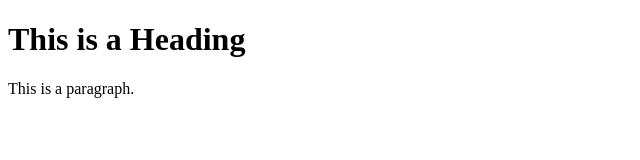
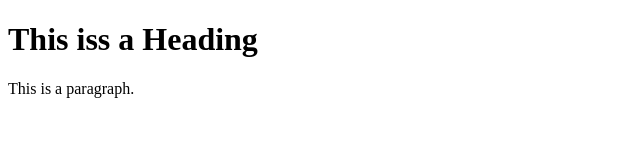
Before and after one commit to Stayharddavidgoggins/ohjelmointi, a plain HTML site: page index.html in a window 1280 px wide. Shown: the whole page, without its empty margins (0-640 px from the left). Drawn offline with Linux system fonts and the light colour scheme.

Commit message:
koodin runko

```diff
--- a/index.html
+++ b/index.html
@@ -5,7 +5,7 @@
 </head>
 <body>
 
-<h1>This is a Heading</h1>
+<h1>This iss a Heading</h1>
 <p>This is a paragraph.</p>
 
 </body>
```
